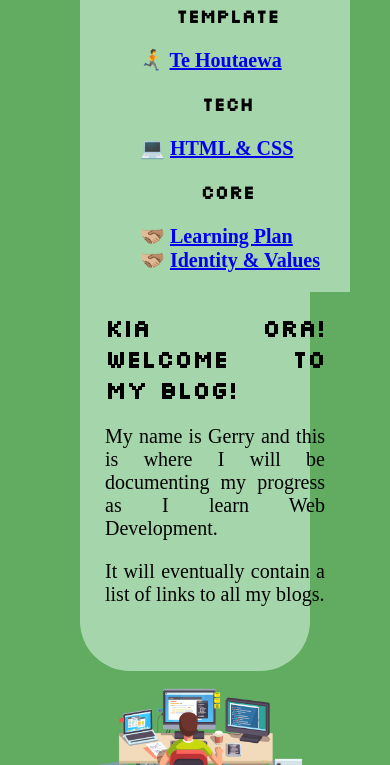
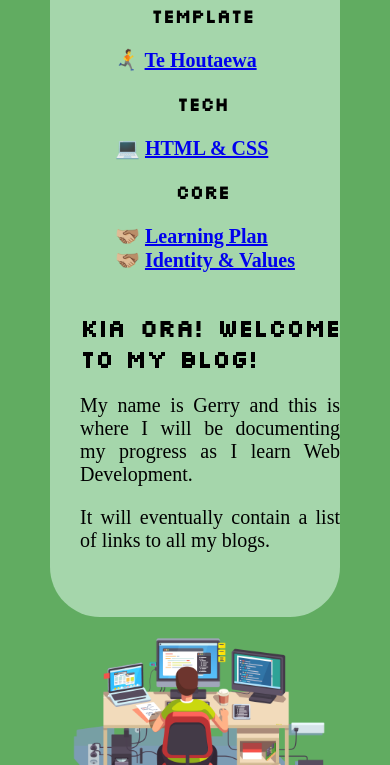
Before and after one commit to gerard-dunn-25/gerard-dunn-25.github.io, a plain HTML site: page index.html in a window 390 px wide. Shown: the part 291-1056 px from the top of the page. Drawn offline with Linux system fonts and the light colour scheme; a web font is replaced by a local one.

Commit message:
Fixed formatting for mobile responsiveness

```diff
--- a/styles/main.css
+++ b/styles/main.css
@@ -105,13 +105,17 @@ footer {
 }
 
 @media only screen and (max-width: 750px) {
+  .container {
+    margin-left: 20px;
+    margin-right: 20px;
+  }
   .columnLayout {
     flex-wrap: wrap;
     flex-direction: column;
-    padding-left: 25px;
+    padding-left: 30px;
   }
 
   .mainText {
-    width: 220px;
+    width: 260px;
   }
 }
```
